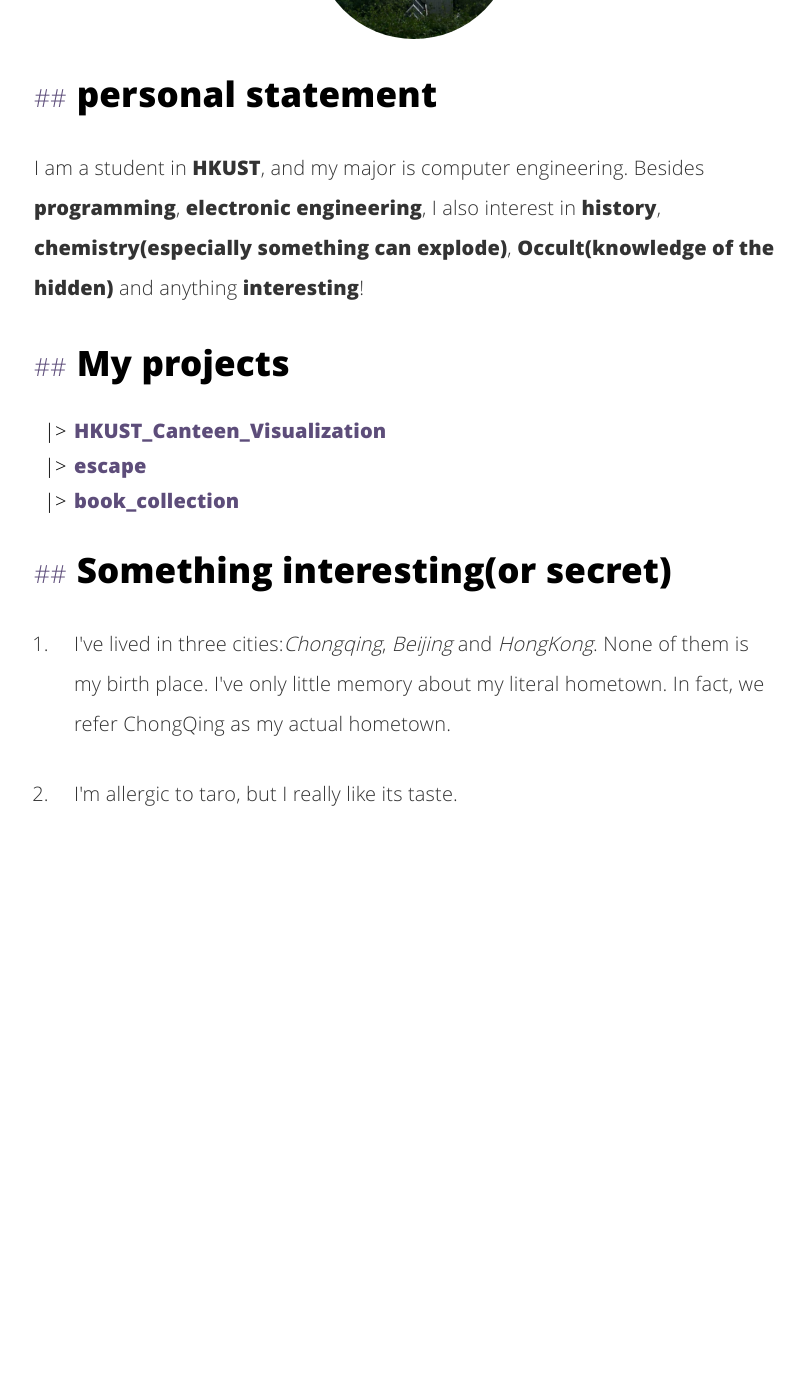
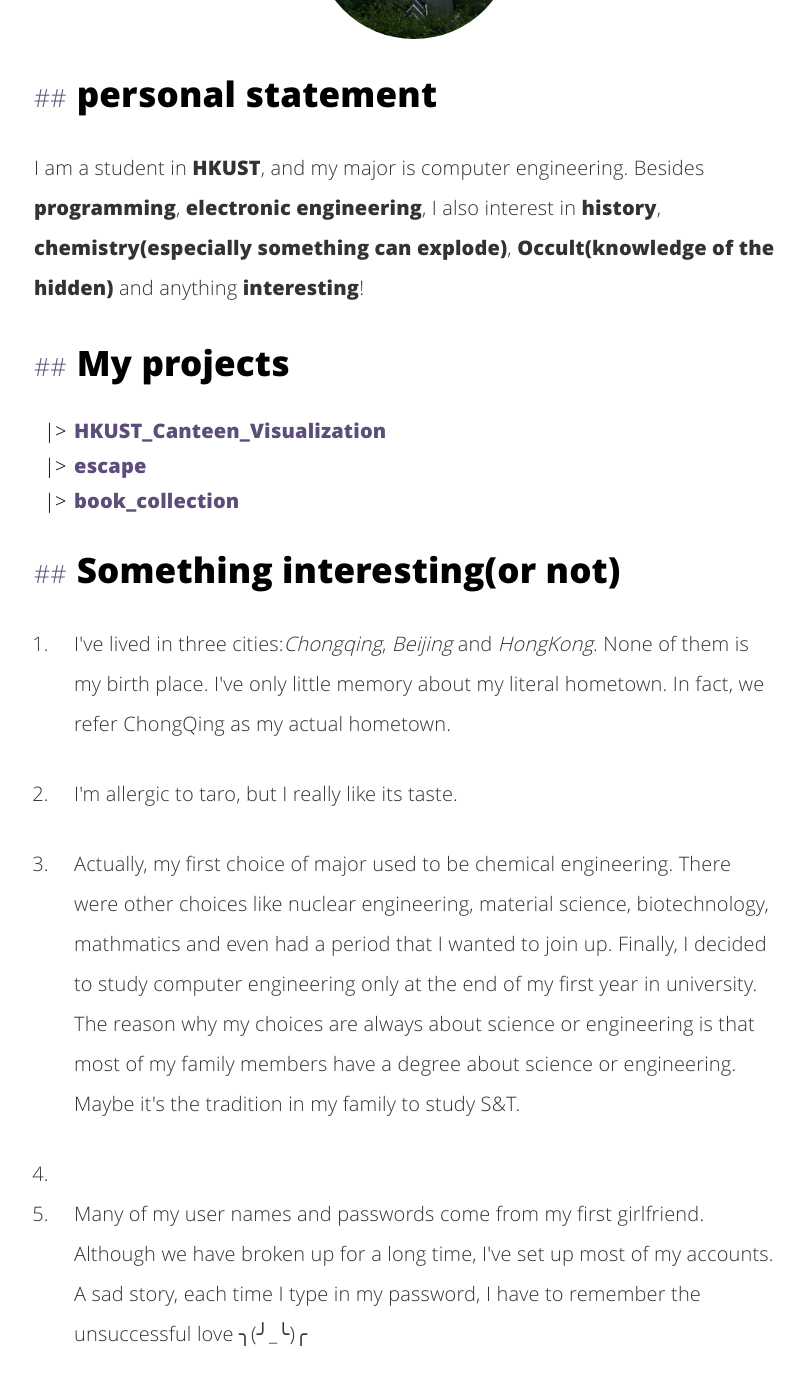
Before and after one commit to az123zx123/personal, a Jekyll site: the page built from about.html, in a window 1280 px wide and 1400 px high, scrolled down 269 px. Shown: the top 1385 px of the window, without its empty margins (226-1031 px from the left). Built offline with Jekyll 4.4.1, drawn with Linux system fonts in a browser that asks for light colours; before the commit the page ends 1129 px from its top, so only the background shows below that.

Commit message:
Update about.html

```diff
--- a/about.html
+++ b/about.html
@@ -22,10 +22,17 @@ description: "Some description about Li Xiang..."
 	</ul>
 </div>
 
-<h2>Something interesting(or secret)</h2>
+<h2>Something interesting(or not)</h2>
 
 <ol>
 	<li><p>I've lived in three cities:<i>Chongqing</i>, <i>Beijing</i> and <i>HongKong</i>. None of them is my birth place. I've only little memory about my literal
-		hometown. In fact, we refer ChongQing as my actual hometown.</p></li>
+	hometown. In fact, we refer ChongQing as my actual hometown.</p></li>
 	<li><p>I'm allergic to taro, but I really like its taste.</p></li>
+	<li><p>Actually, my first choice of major used to be chemical engineering. There were other choices like nuclear engineering, material science,
+	biotechnology, mathmatics and even had a period that I wanted to join up. Finally, I decided to study computer engineering only at the end of my first year in university.
+	The reason why my choices are always about science or engineering is that most of my family members have a degree about science or engineering.
+	Maybe it's the tradition in my family to study S&T.</p><li>
+	<li><p>Many of my user names and passwords come from my first girlfriend. Although we have broken up for a long time, I've set up most of my accounts.
+	A sad story, each time I type in my password, I have to remember the unsuccessful love	╮(╯_╰)╭ </p></li>
+
 </ol>
```
